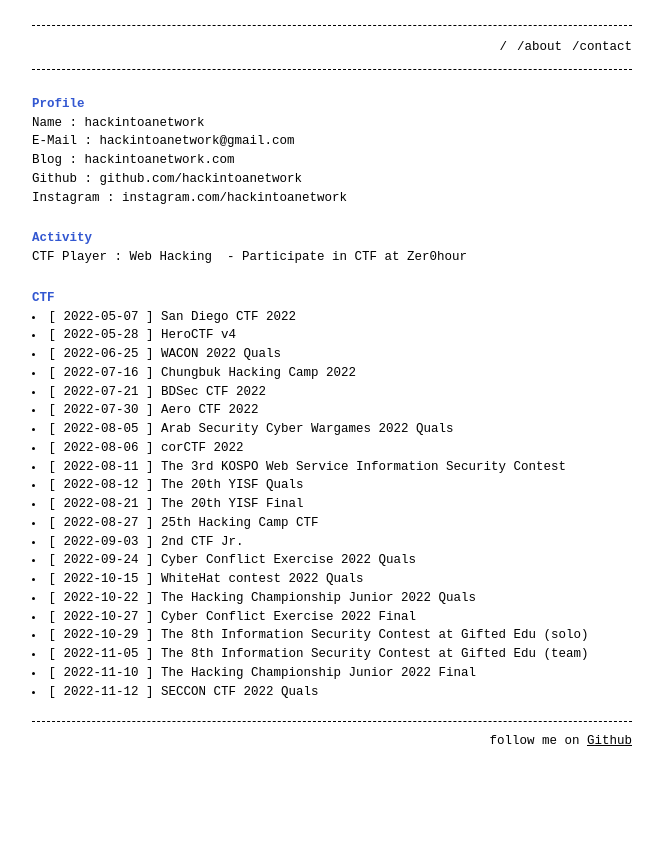
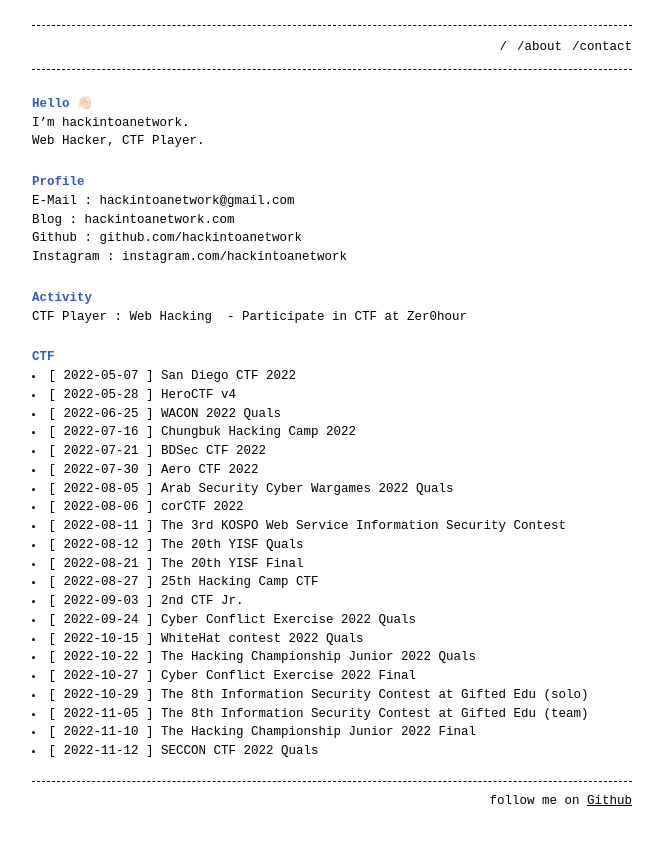
Before and after one commit to hackintoanetwork/hackintoanetwork.github.io, a Jekyll site: the page built from about.md, in a window 1280 px wide. Shown: the top 845 px of the page, without its empty margins (308-971 px from the left). Built offline with Jekyll 4.4.1, drawn with Linux system fonts in a browser that asks for light colours.

Commit message:
Update about.md

```diff
--- a/about.md
+++ b/about.md
@@ -3,9 +3,13 @@ layout: page
 title: /about
 permalink: /about/
 ---
+# Hello 👋🏻
+
+I’m hackintoanetwork.
+Web Hacker, CTF Player.
+
 # Profile
 
-Name : hackintoanetwork
 E-Mail : hackintoanetwork@gmail.com
 Blog : hackintoanetwork.com
 Github : github.com/hackintoanetwork
```
